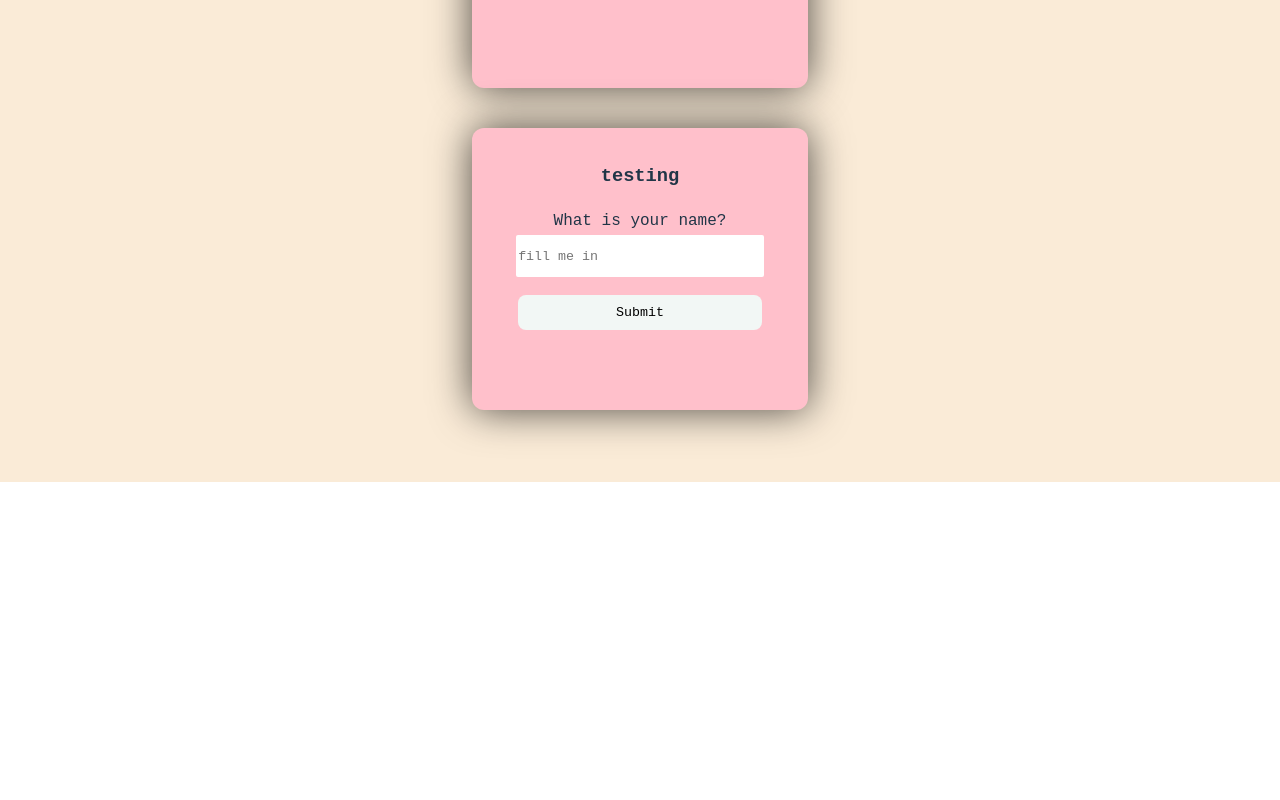
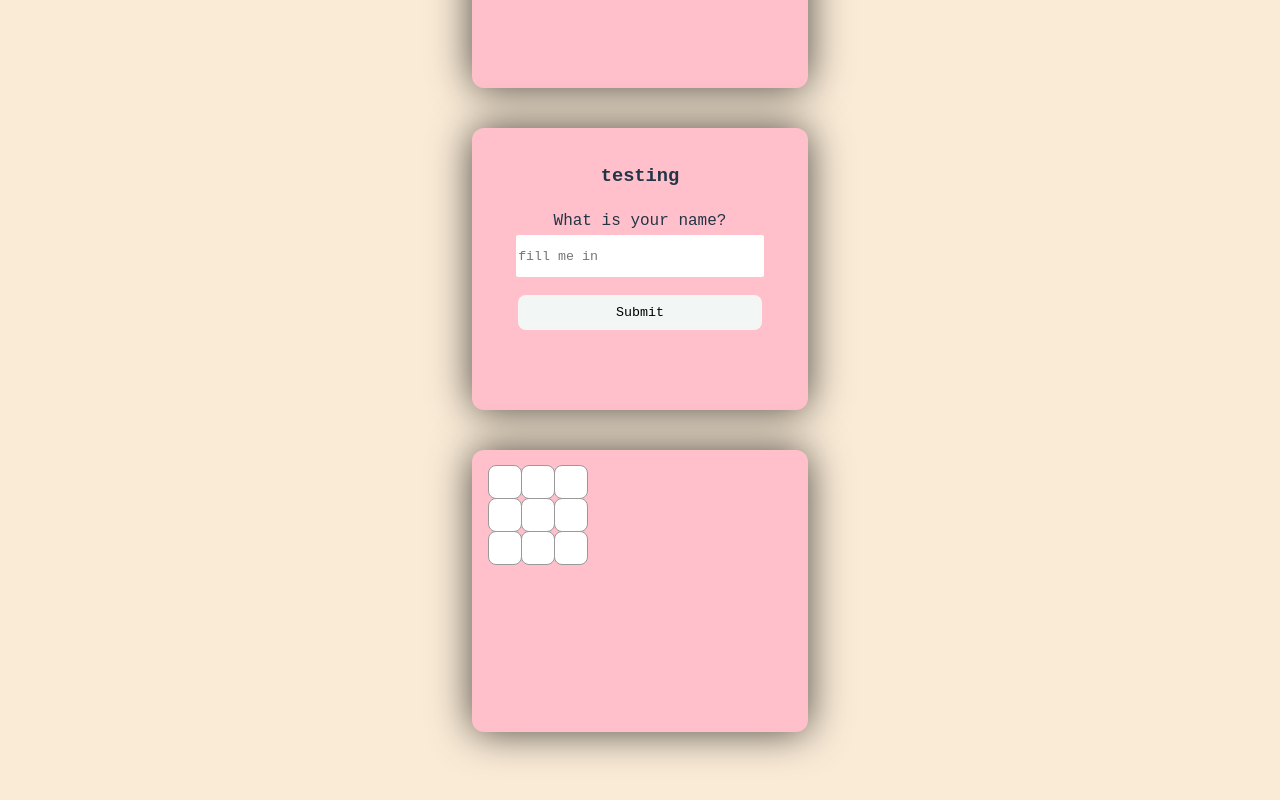
Before and after one commit to deesii/vite-spike, a React (Vite) app: page / in a window 1280 px wide. Shown: the part 1001-1801 px from the top of the page. Before the commit the page ends 1483 px from the top, so only its background shows below. Built offline with nearby package versions, Linux system fonts and the light colour scheme.

Commit message:
intial tictactoe files

```diff
--- a/src/App.jsx
+++ b/src/App.jsx
@@ -3,6 +3,7 @@ import './App.css'
 import MyButton from './components/button'
 import TestingNew from './components/projects'
 import CountComponent from './components/count'
+import Board from './components/tictactoe/board'
 
 function App() {
   const [count, setCount] = useState(0)
@@ -66,7 +67,9 @@ function App() {
         <TestingNew></TestingNew>
       </div>
 
-
+      <div className='card-section'>
+        <Board></Board>
+      </div>
 
 
     </>
--- a/src/components/projects/index.jsx
+++ b/src/components/projects/index.jsx
@@ -13,5 +13,5 @@ export default function TestingNew(){
             </div>
 
         </div>
-    )
+    );
 }
--- /dev/null
+++ b/src/components/tictactoe/board/index.jsx
@@ -0,0 +1,25 @@
+import { useState } from 'react';
+import Square from "../square";
+
+export default function Board() {
+    const [squares, setSquares] = useState(Array(9).fill(null));
+    return (
+        <>
+        <div className="board-row">
+            <Square value={squares[0]}/>
+            <Square value={squares[1]}/>
+            <Square value={squares[2]}/>
+        </div>
+        <div className="board-row">
+            <Square value={squares[3]} />
+            <Square value={squares[4]}/>
+            <Square value={squares[5]}/>
+        </div>
+        <div className="board-row">
+            <Square value={squares[6]}/>
+            <Square value={squares[7]}/>
+            <Square value={squares[8]}/>
+        </div>
+        </>
+    );
+}
--- /dev/null
+++ b/src/components/tictactoe/square/index.jsx
@@ -0,0 +1,3 @@
+export default function Square({value}) {
+    return <button className="square">{value}</button>;
+}
--- a/src/index.css
+++ b/src/index.css
@@ -69,3 +69,36 @@ button:focus-visible {
     background-color: #f9f9f9;
   }
 }
+
+.square {
+  background: #fff;
+  border: 1px solid #999;
+  float: left;
+  font-size: 24px;
+  font-weight: bold;
+  line-height: 34px;
+  height: 34px;
+  margin-right: -1px;
+  margin-top: -1px;
+  padding: 0;
+  text-align: center;
+  width: 34px;
+}
+
+.board-row:after {
+  clear: both;
+  content: '';
+  display: table;
+}
+
+.status {
+  margin-bottom: 10px;
+}
+.game {
+  display: flex;
+  flex-direction: row;
+}
+
+.game-info {
+  margin-left: 20px;
+}
```
